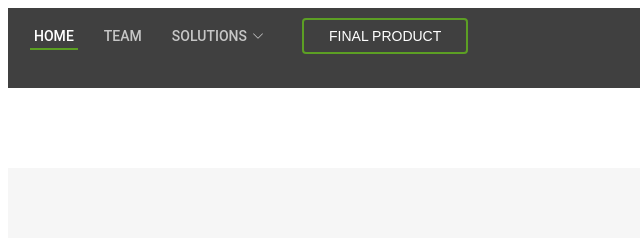
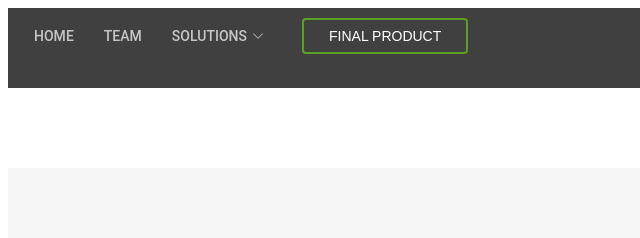
Before and after one commit to cklouislok/99web7, a plain HTML site: page eb.html in a window 1280 px wide. Shown: the top 238 px of the page, 0-640 px from the left. Drawn offline with Linux system fonts and the light colour scheme.

Commit message:
Update eb.html

```diff
--- a/eb.html
+++ b/eb.html
@@ -34,7 +34,7 @@
 
       <nav id="navbar" class="navbar">
         <ul>
-          <li><a class="nav-link scrollto active" href="index.html">Home</a></li>
+          <li><a class="nav-link scrollto" href="index.html">Home</a></li>
           <li><a class="nav-link scrollto" href="index.html">Team</a></li>
           <li class="dropdown"><a href="solutions.html"><span>Solutions</span> <i class="bi bi-chevron-down"></i></a>
             <ul>
```
